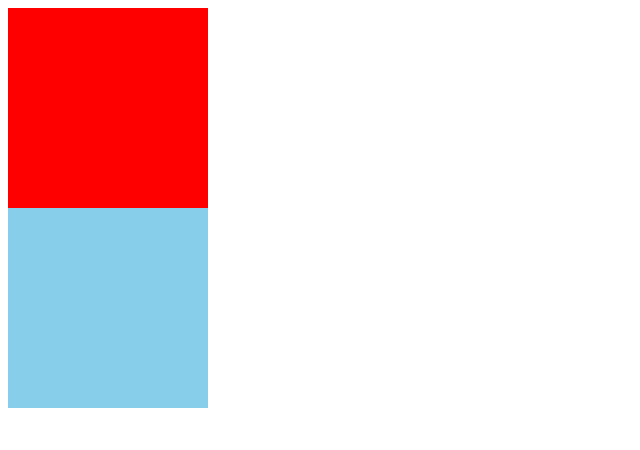
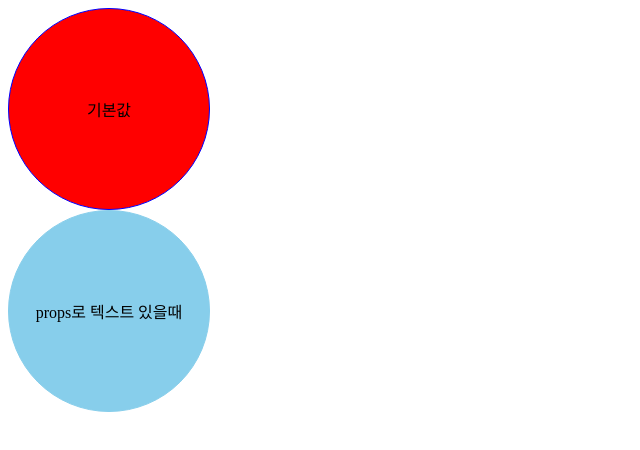
Before and after one commit to kjhto46/reactTrain, a React (Create React App) app: page / in a window 1280 px wide. Shown: the top 450 px of the page, without its empty margins (0-640 px from the left). Built offline with nearby package versions, Linux system fonts and the light colour scheme.

Commit message:
공부 0808 typescript 공부

```diff
--- a/src/App.tsx
+++ b/src/App.tsx
@@ -4,8 +4,8 @@ import Circle from "./Circle";
 function App() {
   return (
     <div>
-      <Circle bgColor='red'/>
-      <Circle bgColor='skyblue'/>
+      <Circle bordercolor="blue" bgcolor='red'/>
+      <Circle bgcolor='skyblue' text="props로 텍스트 있을때"/>
     </div>
   );
 }
--- a/src/Circle.tsx
+++ b/src/Circle.tsx
@@ -1,21 +1,34 @@
+import { useState } from "react";
 import styled from "styled-components";
 
 interface ContainerProps {
-  bgColor: string;
+  bgcolor: string;
+  bordercolor: string;
 }
 
 const Container = styled.div<ContainerProps>`
+  display:flex;
+  justify-content: center;
+  align-items:center;
   width: 200px;
   height: 200px;
-  background: ${(props) => props.bgColor};
+  background: ${(props) => props.bgcolor};
+  border: 1px solid ${(props) => props.bordercolor};
+  border-radius:50%;
 `;
 
 interface CircleProps {
-  bgColor: string;
+  bgcolor: string;
+  bordercolor?: string;
+  text?: string;
 }
 
-function Circle({ bgColor }: CircleProps) {
-  return <Container bgColor={bgColor} />;
+function Circle({ bgcolor, bordercolor, text = "기본값" }: CircleProps) {
+  return (
+    <Container bgcolor={bgcolor} bordercolor={bordercolor ?? bgcolor}>
+      {text}
+    </Container>
+  );
 }
 
 export default Circle;
```
